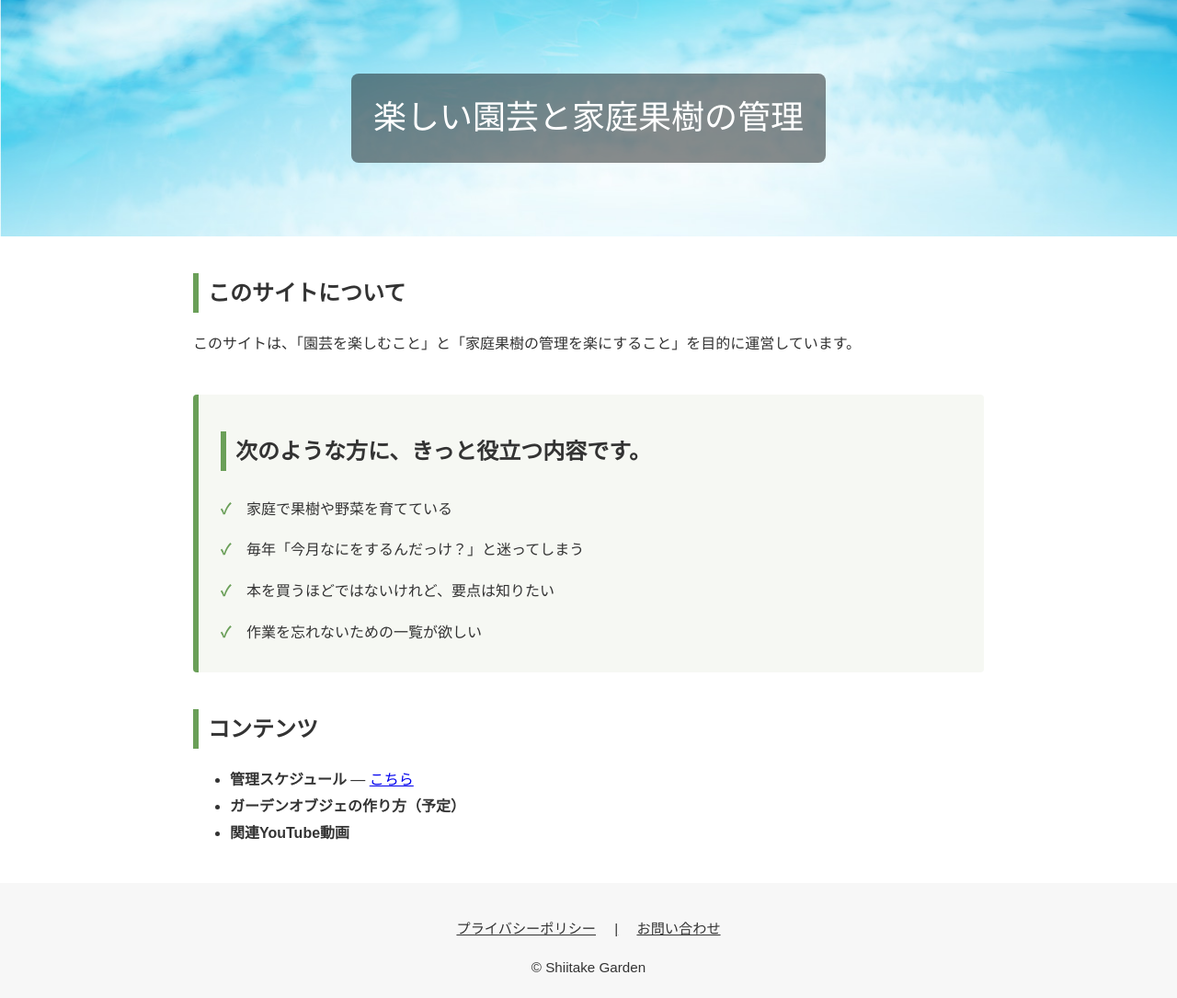
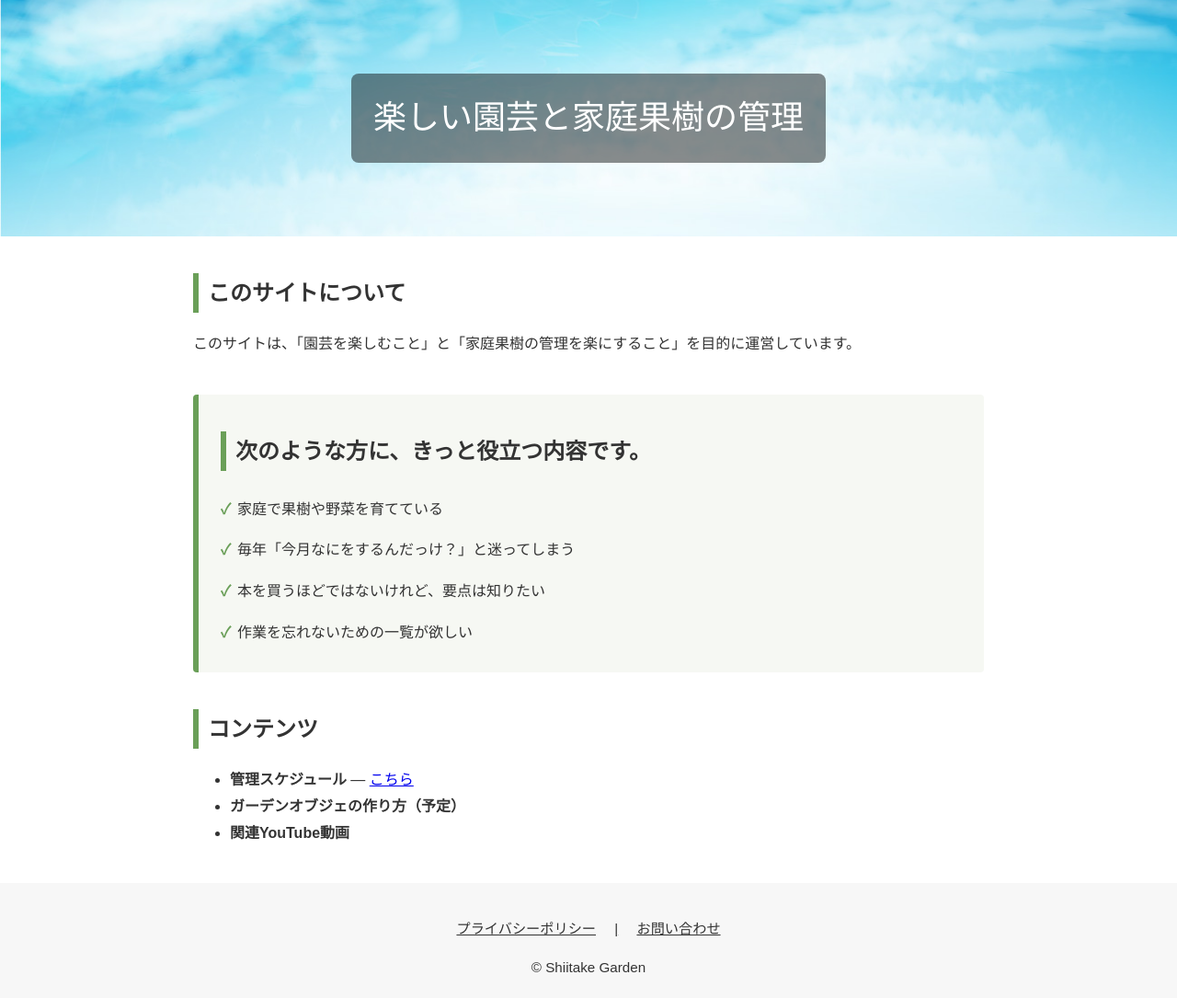
Before and after one commit to shiitake-garden/shiitake-garden.github.io, a Jekyll site: the page built from index.html, in a window 1280 px wide. Shown: the whole page at 92% size. Built offline with Jekyll 4.4.1, drawn with Linux system fonts in a browser that asks for light colours.

Commit message:
Update site.css

```diff
--- a/assets/css/site.css
+++ b/assets/css/site.css
@@ -26,7 +26,7 @@ h2{border-left:6px solid var(--brand); padding-left:10px}
 }
 
 .for-you li {
-  padding: 8px 0 8px 28px;
+  padding: 8px 0 8px 18px;
   position: relative;
 }
 
```
